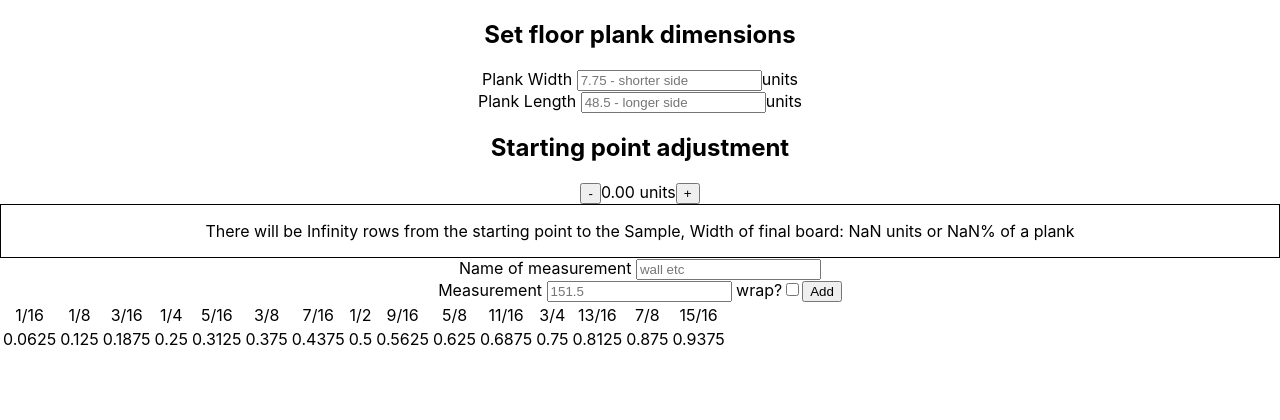
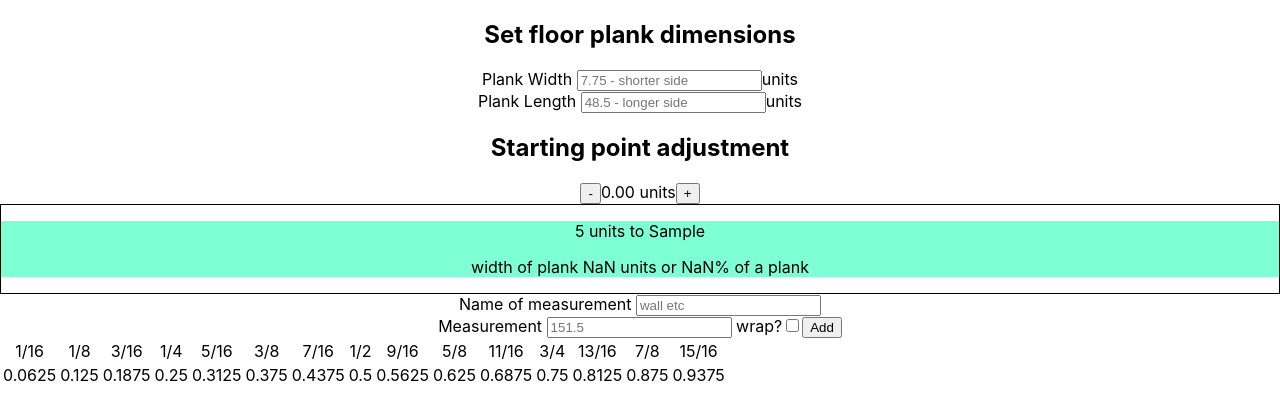
Before and after one commit to danielwlemmon/flooring-calculator, a React (Create React App) app: page / in a window 1280 px wide. Both pictures are taken after typing "Sample", "5" into the empty fields and a click on the button "Add". Shown: the top 420 px of the page. Built offline with nearby package versions, Linux system fonts and the light colour scheme.

Commit message:
reformat measurements
measurements background color is conditional green, orange, red.

```diff
--- /dev/null
+++ b/src/Components/GetLastWidth.js
@@ -0,0 +1,47 @@
+import React from "react";
+
+function getLastWidth(m, plankDimensions) {
+  //get measurement from starting point to measurement point
+  const distance = parseFloat(m.measurement);
+
+  //# rows of planks from starting point to measurement point
+  const planksNeeded = ((distance + plankDimensions.offset) / plankDimensions.width).toFixed(2);
+
+  //the last plank against a wall width
+  const lastWidthPercent = ((planksNeeded - Math.trunc(planksNeeded)) * 100).toFixed(1);
+  const lastWidth = (plankDimensions.width * (lastWidthPercent / 100)).toFixed(4);
+
+  //flooring wraps around an edge, thickness of plank going around
+  const wrapWidthPercent = (100 - lastWidthPercent);
+  const wrapWidth = (plankDimensions.width - lastWidth).toFixed(4);
+
+  //set background color depending on relevant thickness
+  let bgColor = "aquamarine";
+  if((!m.wrap && lastWidth <= 1.75) || (wrapWidth <= 1.75 && m.wrap)) {
+    bgColor = "red"
+  } else if ((!m.wrap && lastWidth <= 2.25) || (wrapWidth <= 2.25 && m.wrap)) {
+    bgColor = "orange"
+  };
+
+  if (m.wrap) {
+    return (
+      <div
+      style={{backgroundColor: bgColor}}
+      >
+        <p>{m.measurement} units to {m.name}</p>
+        <p>width of plank {wrapWidth} units or {wrapWidthPercent}% of a plank</p>
+      </div>
+    )
+  } else {
+    return (
+      <div
+      style={{backgroundColor: bgColor}}
+      >
+        <p>{m.measurement} units to {m.name} </p>
+        <p> width of plank {lastWidth} units or {lastWidthPercent}% of a plank</p>
+      </div>
+    );
+  }
+};
+
+export default getLastWidth;
--- a/src/Components/Measurements.js
+++ b/src/Components/Measurements.js
@@ -1,4 +1,5 @@
 import React, { useEffect, useState } from 'react';
+import getLastWidth from './GetLastWidth';
 
 const Measurements = ({ plankDimensions }) => {
   const [measurements, setMeasurements] = useState([]);
@@ -12,28 +13,6 @@ const Measurements = ({ plankDimensions }) => {
   useEffect(() => {
 
   }, [refresh]);
-
-  const calcLastWidth = (m) => {
-    const distance = parseFloat(m.measurement);
-    const planksNeeded = ((distance + plankDimensions.offset) / plankDimensions.width).toFixed(2);
-    const lastWidthPercent = ((planksNeeded - Math.trunc(planksNeeded)) * 100).toFixed(1);
-    const lastWidth = (plankDimensions.width * (lastWidthPercent / 100)).toFixed(4);
-    const wrapWidthPercent = (100 - lastWidthPercent);
-    const wrapWidth = (plankDimensions.width - lastWidth).toFixed(4);
-    if (m.wrap) {
-      return (
-        <div >
-          <p>There will be {planksNeeded} rows from the starting point to the {m.name}, Width of board after measurement: {wrapWidth} units or {wrapWidthPercent}% of a plank</p>
-        </div>
-      )
-    } else {
-      return (
-        <div>
-          <p>There will be {planksNeeded} rows from the starting point to the {m.name}, Width of final board: {lastWidth} units or {lastWidthPercent}% of a plank</p>
-        </div>
-      );
-    }
-  };
 
   const handleSubmit = (e) => {
     e.preventDefault();
@@ -55,7 +34,7 @@ const Measurements = ({ plankDimensions }) => {
     <div>
       {measurements.map((m, index) => (
         <div className='measurement' key={index}>
-          {calcLastWidth(m)}
+          {getLastWidth(m, plankDimensions)}
         </div>
       ))}
       <form className='forms' onSubmit={handleSubmit}>
```
